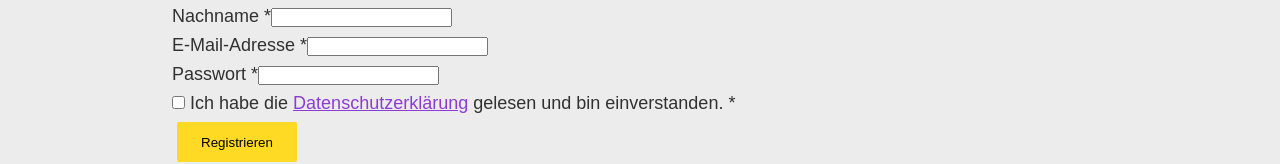
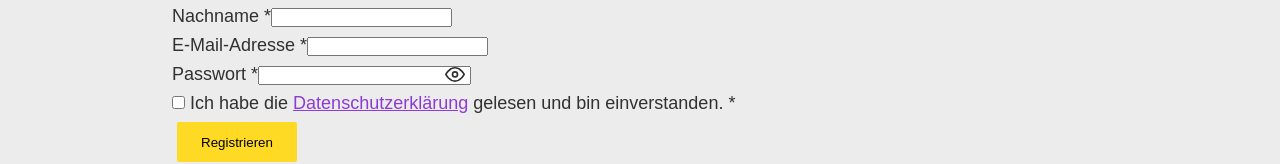
Before and after one commit to lisahuhn19-a11y/MA_LisaBucher_WebseiteSchnittmuster, a Vue app: page /registrieren in a window 1280 px wide. Shown: the part 187-351 px from the top of the page. Built offline with nearby package versions, Linux system fonts and the light colour scheme.

Commit message:
nochmal bizli öppis gänderet

```diff
--- /dev/null
+++ b/src/components/PasswortFeld.vue
@@ -0,0 +1,78 @@
+<!-- Passwortfeld mit Auge zum Ein- und Ausblenden des Passworts -->
+<script setup>
+import { ref } from 'vue'
+
+// v-model von aussen (z. B. password in LoginView)
+const password = defineModel()
+
+defineProps({
+  id: String,
+  placeholder: String,
+  autocomplete: { type: String, default: 'current-password' }
+})
+
+const isVisible = ref(false)
+</script>
+
+<template>
+  <div class="password-wrapper">
+    <input
+      :id="id"
+      v-model="password"
+      :type="isVisible ? 'text' : 'password'"
+      :placeholder="placeholder"
+      :autocomplete="autocomplete"
+      required
+    />
+    <button
+      type="button"
+      class="eye-button"
+      @click="isVisible = !isVisible"
+      :aria-label="isVisible ? 'Passwort verbergen' : 'Passwort anzeigen'"
+      :title="isVisible ? 'Passwort verbergen' : 'Passwort anzeigen'"
+    >
+      <!-- Auge offen -->
+      <svg v-if="!isVisible" viewBox="0 0 24 24" width="20" height="20" fill="none" stroke="currentColor" stroke-width="2" stroke-linecap="round" stroke-linejoin="round">
+        <path d="M1 12s4-8 11-8 11 8 11 8-4 8-11 8-11-8-11-8z" />
+        <circle cx="12" cy="12" r="3" />
+      </svg>
+      <!-- Auge durchgestrichen -->
+      <svg v-else viewBox="0 0 24 24" width="20" height="20" fill="none" stroke="currentColor" stroke-width="2" stroke-linecap="round" stroke-linejoin="round">
+        <path d="M17.94 17.94A10.07 10.07 0 0 1 12 20c-7 0-11-8-11-8a18.45 18.45 0 0 1 5.06-5.94" />
+        <path d="M9.9 4.24A9.12 9.12 0 0 1 12 4c7 0 11 8 11 8a18.5 18.5 0 0 1-2.16 3.19" />
+        <path d="M14.12 14.12a3 3 0 1 1-4.24-4.24" />
+        <line x1="1" y1="1" x2="23" y2="23" />
+      </svg>
+    </button>
+  </div>
+</template>
+
+<style scoped>
+.password-wrapper {
+  position: relative;
+  display: inline-block;
+}
+
+.password-wrapper input {
+  padding-right: 2rem;
+}
+
+/* überschreibt den globalen gelben Button-Stil nur für das Auge */
+.eye-button {
+  position: absolute;
+  right: 0.25rem;
+  top: 50%;
+  transform: translateY(-50%);
+  width: auto;
+  height: auto;
+  margin: 0;
+  padding: 0.1rem;
+  background: none;
+  color: #313131;
+}
+
+.eye-button:hover {
+  background: none;
+  color: #3A0E60;
+}
+</style>
--- a/src/views/LoginView.vue
+++ b/src/views/LoginView.vue
@@ -2,8 +2,8 @@
   <div class="auth-container">
     <h2>Einloggen</h2>
 
-    <input v-model="email" type="email" placeholder="E-Mail-Adresse" />
-    <input v-model="password" type="password" placeholder="Passwort" />
+    <input v-model="email" type="email" placeholder="E-Mail-Adresse" autocomplete="email" />
+    <PasswortFeld v-model="password" placeholder="Passwort" autocomplete="current-password" />
 
     <div class="buttons">
       <button @click="login" :disabled="isLoggingIn">
@@ -26,6 +26,7 @@ import { ref } from 'vue'
 import { auth } from '@/firebase'
 import { signInWithEmailAndPassword } from 'firebase/auth'
 import { useRouter } from 'vue-router'
+import PasswortFeld from '@/components/PasswortFeld.vue'
 
 const router = useRouter()
 const email = ref('')
--- a/src/views/RegistrierenView.vue
+++ b/src/views/RegistrierenView.vue
@@ -14,12 +14,12 @@
 
     <div class="input-group">
       <label for="email">E-Mail-Adresse *</label>
-      <input id="email" v-model="email" type="text" required />
+      <input id="email" v-model="email" type="email" autocomplete="email" required />
     </div>
 
     <div class="input-group">
       <label for="password">Passwort *</label>
-      <input id="password" v-model="password" type="text" required />
+      <PasswortFeld id="password" v-model="password" autocomplete="new-password" />
     </div>
 
     <div class="input-group checkbox-group">
@@ -54,6 +54,7 @@ import {
   sendEmailVerification
 } from 'firebase/auth'
 import { useRouter } from 'vue-router'
+import PasswortFeld from '@/components/PasswortFeld.vue'
 
 const router = useRouter()
 const firstName = ref('')
```
